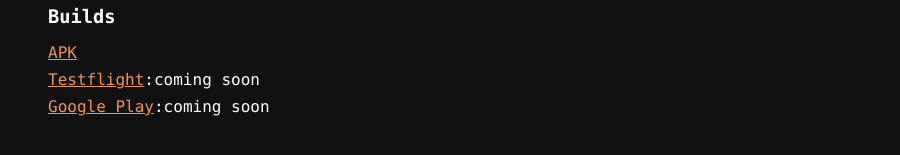
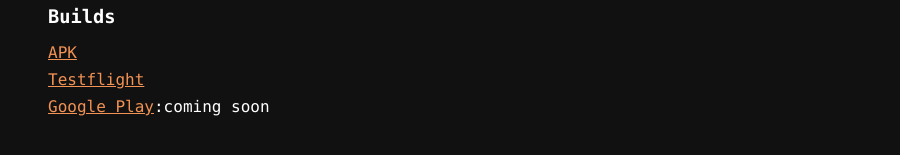
Before and after one commit to neb-b/neb.lol, a Next.js app: page /nostr in a window 1280 px wide. Shown: the part 361-516 px from the top of the page, without its empty margins (0-900 px from the left). Built offline with nearby package versions, Linux system fonts and the light colour scheme.

Commit message:
add testflight link

```diff
--- a/pages/nostr.js
+++ b/pages/nostr.js
@@ -45,7 +45,7 @@
               <a href="https://www.mediafire.com/file/rhxvl6i64rfa8to/v0.0.1.apk/file">APK</a>
             </li>
             <li>
-              <a href="#">Testflight</a>:<div className="handle">coming soon</div>
+              <a href="https://testflight.apple.com/join/o3njoBHt">Testflight</a>
             </li>
             <li>
               <a href="#">Google Play</a>:<div className="handle">coming soon</div>
```
